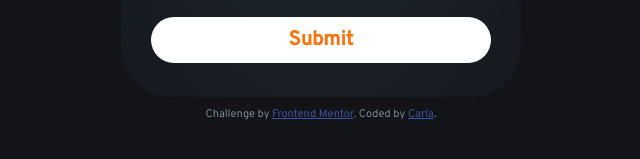
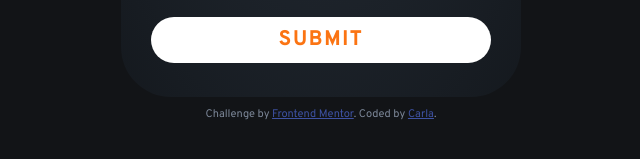
Before and after one commit to CarlaRochaBovi/Rating-Status, a plain HTML site: page index.html in a window 1280 px wide. Shown: the part 491-650 px from the top of the page, 319-959 px from the left. Drawn offline with Linux system fonts and the light colour scheme.

Commit message:
button style hover

```diff
--- a/style.css
+++ b/style.css
@@ -81,6 +81,8 @@ form {
 }
 
 button {
+    text-transform: uppercase;
+    letter-spacing: 2px;
     cursor: pointer;
     font-weight: 700;
     font-size: 20px;
@@ -90,6 +92,7 @@ button {
     width: 100%;
     background: white;
     color: hsl(25, 97%, 53%);
+    transition: 0.3s all;
 }
 
 button:hover {
```
